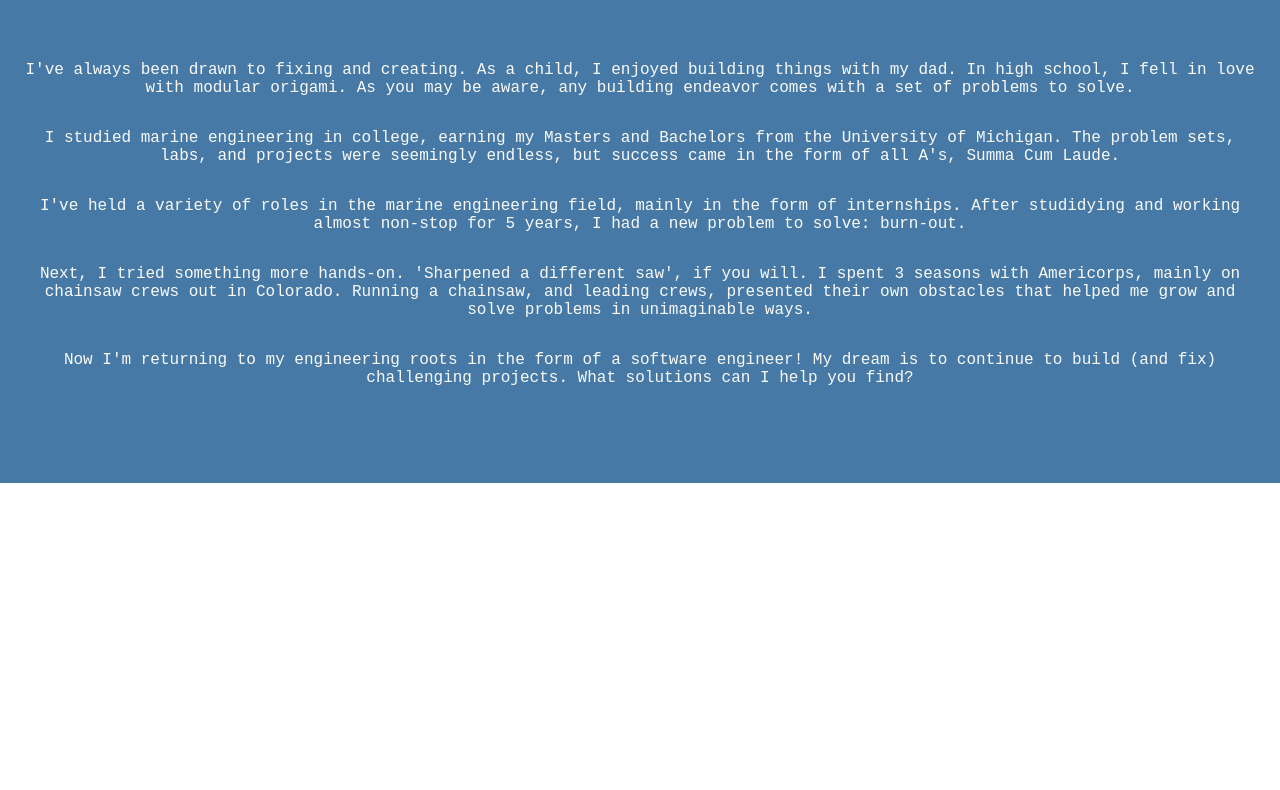
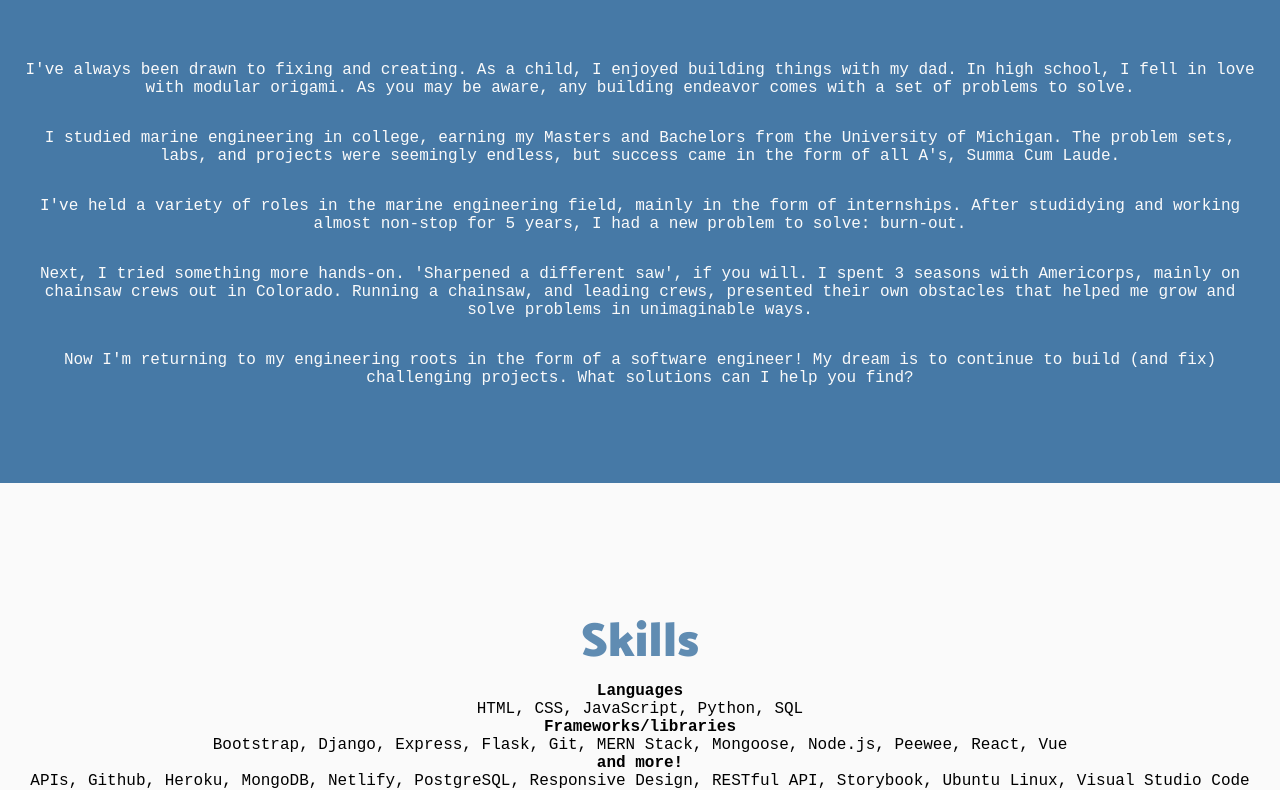
Before and after one commit to saralaffin/portfolio-vue, a Vue app: page / in a window 1280 px wide. Shown: the part 1490-2280 px from the top of the page. Before the commit the page ends 1973 px from the top, so only its background shows below. Built offline with nearby package versions, Linux system fonts and the light colour scheme.

Commit message:
add skills and sub skills components. no styling

```diff
--- a/src/App.vue
+++ b/src/App.vue
@@ -4,6 +4,7 @@
     <Header />
     <About />
     <Background />
+    <Skills />
   </div>
 </template>
 
@@ -12,6 +13,7 @@ import NavBar from "./components/NavBar.vue";
 import Header from "./components/Header.vue";
 import About from "./components/About.vue";
 import Background from "./components/Background.vue";
+import Skills from "./components/Skills.vue";
 
 export default {
   name: "App",
@@ -20,6 +22,7 @@ export default {
     NavBar,
     About,
     Background,
+    Skills,
   },
 };
 </script>
--- /dev/null
+++ b/src/components/Skills.vue
@@ -0,0 +1,47 @@
+<template>
+  <div id="skills">
+    <h2>
+      Skills
+    </h2>
+    <sub-skills
+      icon="pencil"
+      title="Languages"
+      content="HTML, CSS, JavaScript, Python, SQL"
+    />
+    <sub-skills
+      icon="book-open"
+      title="Frameworks/libraries"
+      content="Bootstrap, Django, Express, Flask, Git, MERN Stack, Mongoose,
+              Node.js, Peewee, React, Vue"
+    />
+    <sub-skills
+      icon="envelope-letter"
+      title="and more!"
+      content="APIs, Github, Heroku, MongoDB, Netlify, PostgreSQL, Responsive
+              Design, RESTful API, Storybook, Ubuntu Linux, Visual Studio Code"
+    />
+  </div>
+</template>
+
+<script>
+import SubSkills from "./SubSkills.vue";
+
+export default {
+  name: "Skills",
+  components: {
+    SubSkills,
+  },
+};
+</script>
+
+<style scoped>
+#skills {
+  background-color: var(--white);
+  display: flex;
+  flex-direction: column;
+  align-items: center;
+}
+h2 {
+  color: var(--dark-blue);
+}
+</style>
--- /dev/null
+++ b/src/components/SubSkills.vue
@@ -0,0 +1,32 @@
+<template>
+  <div class="sub-skills">
+    <!-- <p>{{ icon }}</p> -->
+    <h4>
+      {{ title }}
+    </h4>
+    <p>{{ content }}</p>
+  </div>
+</template>
+
+<script>
+export default {
+  name: "SubSkills",
+  props: {
+    title: String,
+    content: String,
+    icon: String,
+  },
+};
+</script>
+
+<style scoped>
+.sub-skills {
+  background-color: var(--white);
+  display: flex;
+  flex-direction: column;
+  align-items: center;
+}
+h2 {
+  color: var(--dark-blue);
+}
+</style>
```
